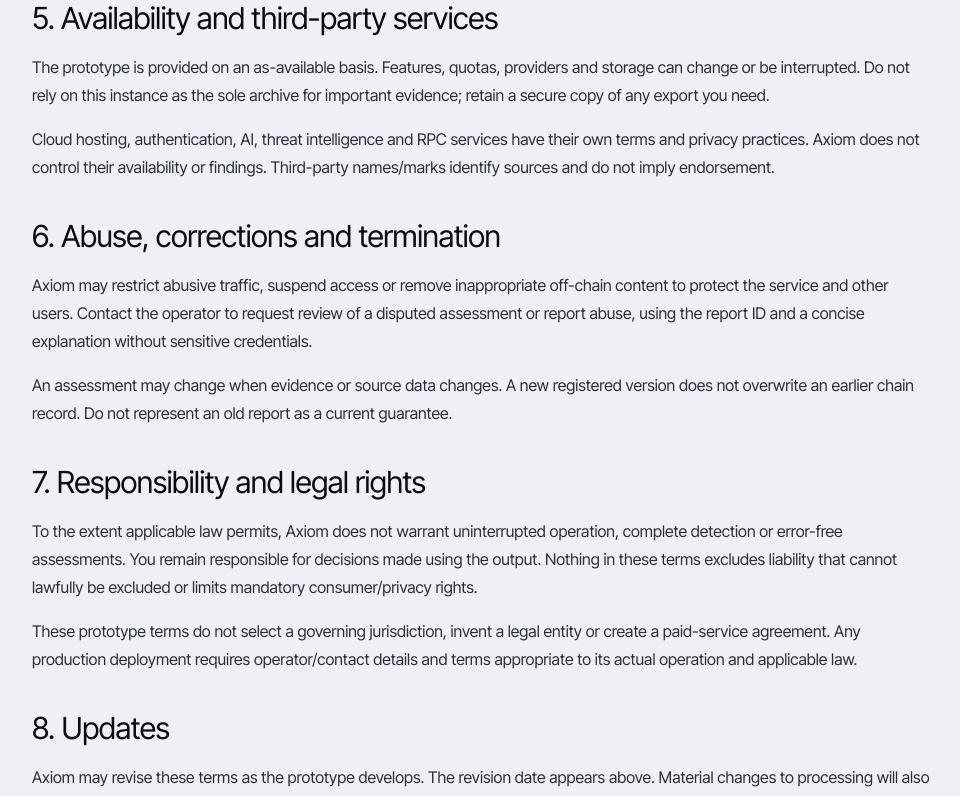
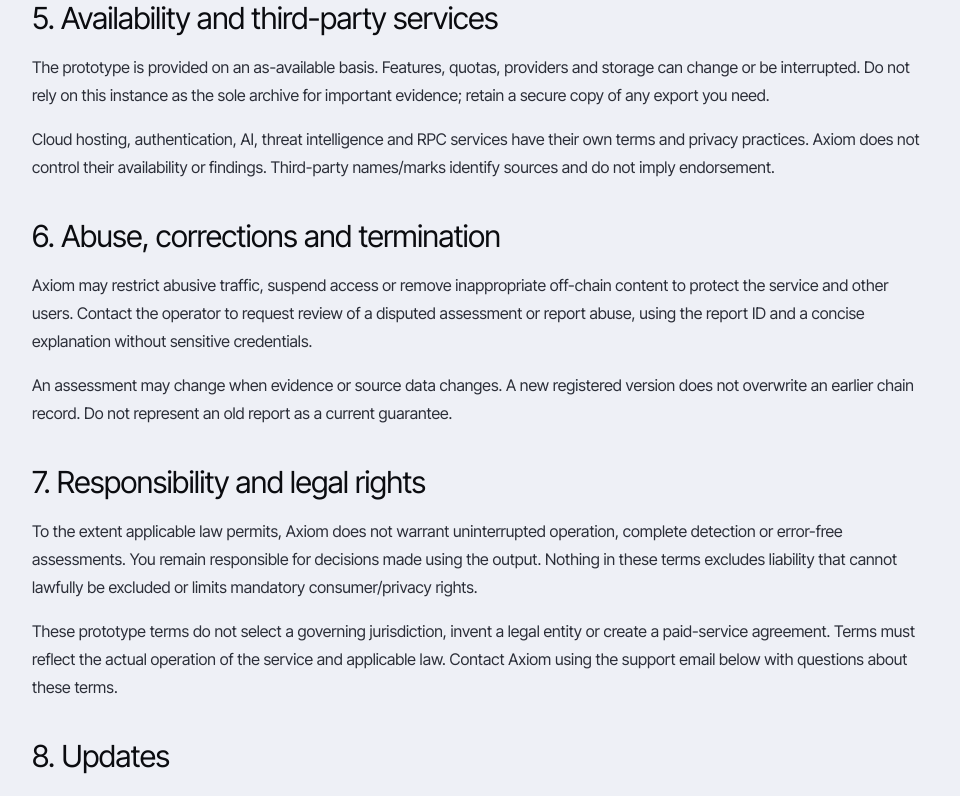
Before and after one commit to nonsense3/Veriq, a Next.js app in the folder apps/web/: page /terms in a window 1280 px wide. Shown: the part 2000-2796 px from the top of the page, without its empty margins (158-1118 px from the left). Built offline with nearby package versions, Linux system fonts and the light colour scheme; no server answers.

Commit message:
privacy policy and terms update

```diff
--- a/apps/web/src/app/terms/page.tsx
+++ b/apps/web/src/app/terms/page.tsx
@@ -11,7 +11,7 @@ export default function TermsPage() {
     { title: "Repository and on-chain actions", paragraphs: ["Review the publication preview before sharing incident indicators, summaries or notes. Submit factual, supported claims and distinguish suspicion from confirmed evidence. Community validation/dispute counts are attributed statements and can be manipulated; they do not independently prove a threat.", "Blockchain registration records a cryptographic commitment and provenance. It establishes report integrity/history, not verdict accuracy. Public-chain transactions are generally irreversible and may expose wallet/registrar metadata. Local test chains can reset; testnet and local records are not a production guarantee. Network or gas costs may apply to future deployments; review any proposed transaction before authorizing it.", "Deleting an account does not erase on-chain history. Published reports may remain detached from the account. Exported verification bundles contain report content and a nonce; share them only with intended recipients."] },
     { title: "Availability and third-party services", paragraphs: ["The prototype is provided on an as-available basis. Features, quotas, providers and storage can change or be interrupted. Do not rely on this instance as the sole archive for important evidence; retain a secure copy of any export you need.", "Cloud hosting, authentication, AI, threat intelligence and RPC services have their own terms and privacy practices. Axiom does not control their availability or findings. Third-party names/marks identify sources and do not imply endorsement."] },
     { title: "Abuse, corrections and termination", paragraphs: ["Axiom may restrict abusive traffic, suspend access or remove inappropriate off-chain content to protect the service and other users. Contact the operator to request review of a disputed assessment or report abuse, using the report ID and a concise explanation without sensitive credentials.", "An assessment may change when evidence or source data changes. A new registered version does not overwrite an earlier chain record. Do not represent an old report as a current guarantee."] },
-    { title: "Responsibility and legal rights", paragraphs: ["To the extent applicable law permits, Axiom does not warrant uninterrupted operation, complete detection or error-free assessments. You remain responsible for decisions made using the output. Nothing in these terms excludes liability that cannot lawfully be excluded or limits mandatory consumer/privacy rights.", "These prototype terms do not select a governing jurisdiction, invent a legal entity or create a paid-service agreement. Any production deployment requires operator/contact details and terms appropriate to its actual operation and applicable law."] },
+    { title: "Responsibility and legal rights", paragraphs: ["To the extent applicable law permits, Axiom does not warrant uninterrupted operation, complete detection or error-free assessments. You remain responsible for decisions made using the output. Nothing in these terms excludes liability that cannot lawfully be excluded or limits mandatory consumer/privacy rights.", "These prototype terms do not select a governing jurisdiction, invent a legal entity or create a paid-service agreement. Terms must reflect the actual operation of the service and applicable law. Contact Axiom using the support email below with questions about these terms."] },
     { title: "Updates", paragraphs: ["Axiom may revise these terms as the prototype develops. The revision date appears above. Material changes to processing will also be reflected in the Privacy Policy. Review the current terms before further use."] },
   ]} />;
 }
--- a/apps/web/src/components/legal-page.tsx
+++ b/apps/web/src/components/legal-page.tsx
@@ -1,18 +1,18 @@
 import Link from "next/link";
 import { SiteFooter, SiteHeader } from "./site-header";
 
-export type LegalSection = { title: string; paragraphs: string[] };
+export type LegalSection = { title: string; paragraphs: string[]; links?: { label: string; href: string }[] };
 
 export function LegalPage({ title, intro, sections }: { title: string; intro: string; sections: LegalSection[] }) {
-  const contact = process.env.NEXT_PUBLIC_SUPPORT_EMAIL;
+  const contact = "support.veriq@axiomjisu.tech";
   return <>
     <SiteHeader />
     <main className="page container" id="main-content">
       <article className="legal-document">
-        <header><p className="eyebrow">Axiom / Veriq · Prototype notice · Updated 7 November 2026</p><h1>{title}</h1><p>{intro}</p></header>
+        <header><p className="eyebrow">Axiom / Veriq · Prototype notice · Updated 9 November 2026</p><h1>{title}</h1><p>{intro}</p></header>
         <nav aria-label={`${title} contents`}><ol>{sections.map((section, index) => <li key={section.title}><a href={`#section-${index + 1}`}>{section.title}</a></li>)}</ol></nav>
-        {sections.map((section, index) => <section id={`section-${index + 1}`} key={section.title}><h2>{index + 1}. {section.title}</h2>{section.paragraphs.map((paragraph) => <p key={paragraph}>{paragraph}</p>)}</section>)}
-        <section id="contact"><h2>Contact Axiom</h2>{contact ? <p>For privacy, deletion, corrections or support, contact <a href={`mailto:${contact}`}>{contact}</a>. Do not email passwords, OTPs or private keys.</p> : <p>Contact the Axiom team running your demonstration. For non-sensitive support you can also use the <a href="https://github.com/nonsense3/Veriq/issues" rel="noreferrer" target="_blank">Veriq issue tracker</a>. Issues are public: never post private reports, identifiers or credentials. A dedicated privacy email has not yet been supplied and should be configured before public launch.</p>}</section>
+        {sections.map((section, index) => <section id={`section-${index + 1}`} key={section.title}><h2>{index + 1}. {section.title}</h2>{section.paragraphs.map((paragraph) => <p key={paragraph}>{paragraph}</p>)}{section.links && <ul>{section.links.map((link) => <li key={link.href}><a href={link.href} rel="noreferrer" target="_blank">{link.label}</a></li>)}</ul>}</section>)}
+        <section id="contact"><h2>Contact Axiom</h2><p>For privacy, deletion, corrections or support, contact <a href={`mailto:${contact}`}>{contact}</a>. Include the relevant report ID when requesting help, but do not email passwords, OTPs, private keys, recovery phrases or confidential report content.</p></section>
         <p className="legal-crosslinks"><Link href="/privacy">Privacy Policy</Link> · <Link href="/terms">Terms of Service</Link> · <Link href="/dashboard">Investigate</Link></p>
       </article>
     </main>
```
Also changed, not shown: apps/web/src/app/privacy/page.tsx (+2 -1 lines).
